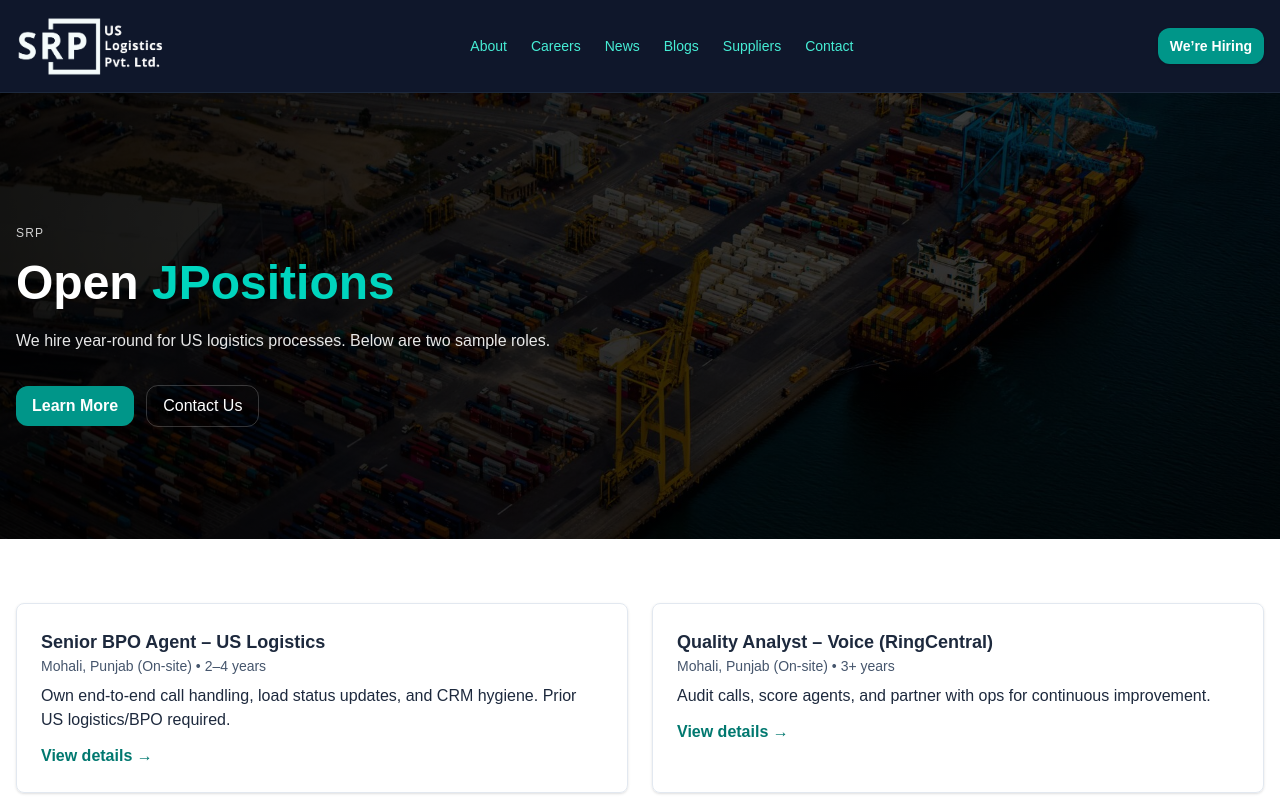
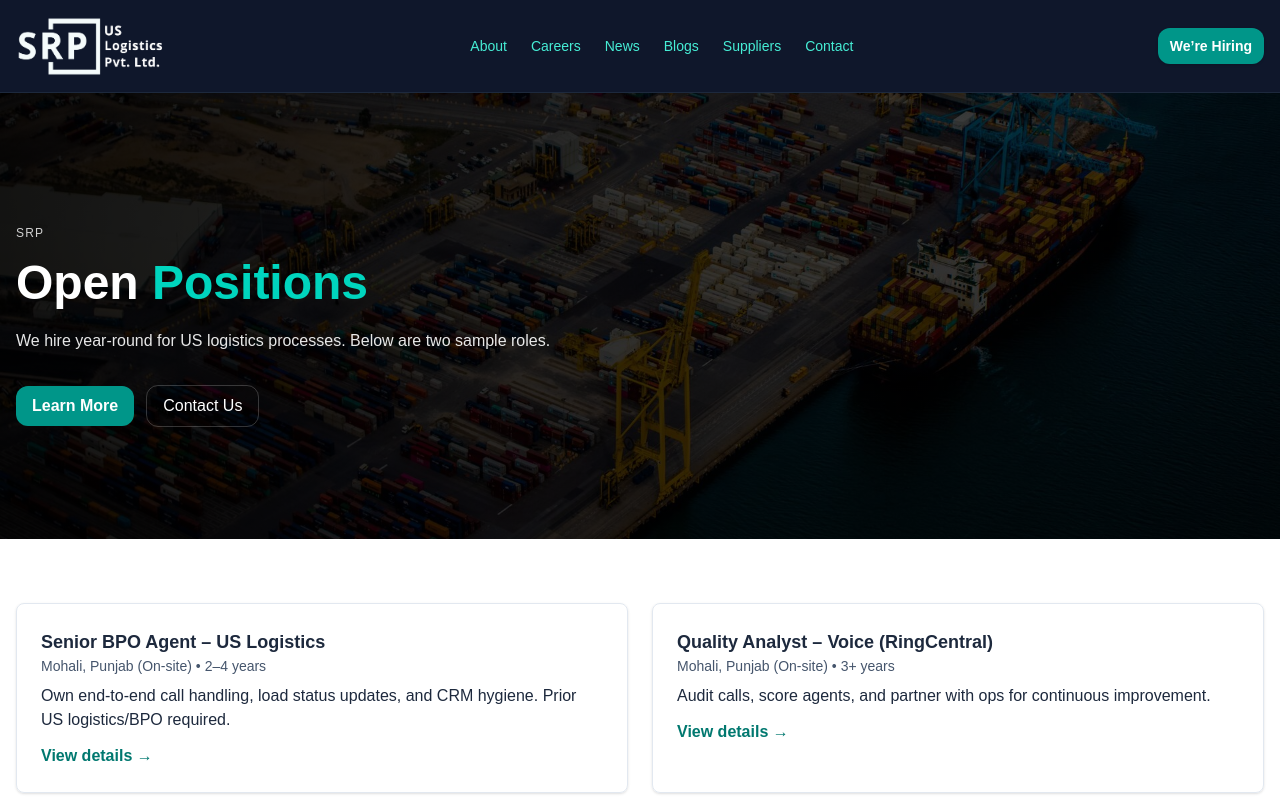
Before and after one commit to vivekinsonix/srp-india, a Next.js app: page /careers/openings in a window 1280 px wide. Shown: the top 800 px of the page. Built offline with nearby package versions, Linux system fonts and the light colour scheme.

Commit message:
Sub neader chnages

```diff
--- a/src/app/careers/openings/page.tsx
+++ b/src/app/careers/openings/page.tsx
@@ -13,7 +13,7 @@ export default function Careers() {
                     backgroundImage="/hero-bg.jpg"
                     eyebrow="SRP"
                     title="Open"
-                    highlight="JPositions"
+                    highlight="Positions"
                     description="We hire year-round for US logistics processes. Below are two sample roles."
                     primaryAction={{ label: "Learn More", href: "/about" }}
                     secondaryAction={{ label: "Contact Us", href: "/contact" }}
```
